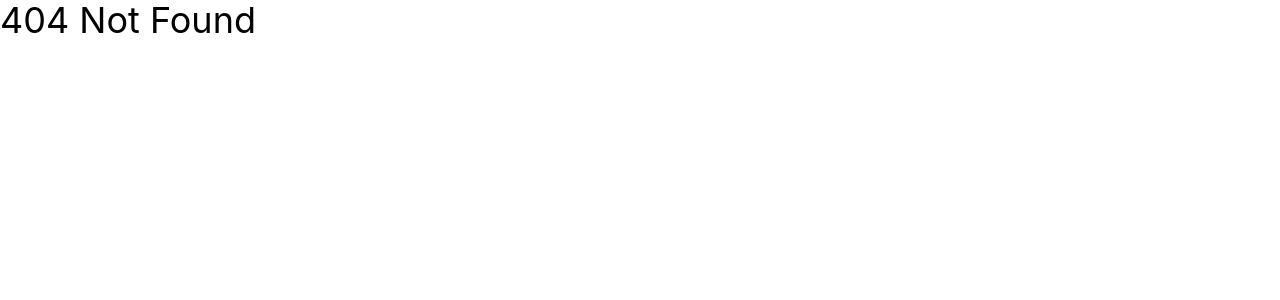
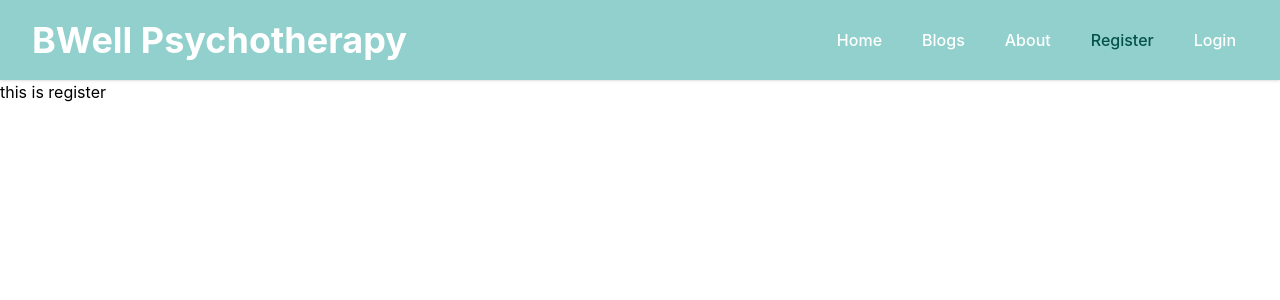
Before and after one commit to KAFIUL-ISLAM/BWell-Psychotherapy, a React (Create React App) app: page /register in a window 1280 px wide. Before the commit this address had no page. Shown: the top 300 px of the page. Built offline with nearby package versions, Linux system fonts and the light colour scheme.

Commit message:
header completed

```diff
--- a/src/App.js
+++ b/src/App.js
@@ -1,12 +1,20 @@
 import './App.css';
 import { Route, Routes } from 'react-router-dom';
 import Home from './Components/Homepage/Home/Home';
+import Blogs from './Components/Blogs/Blogs';
+import AboutMe from './Components/AboutMe/AboutMe';
+import Login from './Components/AuthenticationPage/Login/Login';
+import Register from './Components/AuthenticationPage/Register/Register';
 
 function App() {
   return (
     <div >
       <Routes>
         <Route path='/' element={<Home></Home>}></Route>
+        <Route path='/blogs' element={<Blogs></Blogs>}></Route>
+        <Route path='/about' element={<AboutMe></AboutMe>}></Route>
+        <Route path='/login' element={<Login></Login>}></Route>
+        <Route path='/register' element={<Register></Register>}></Route>
         <Route path='*' element={<h1 className='text-4xl'>404 Not Found</h1>}></Route>
       </Routes>
     </div>
--- a/src/Components/AboutMe/AboutMe.js
+++ b/src/Components/AboutMe/AboutMe.js
@@ -1,8 +1,10 @@
 import React from 'react';
+import Header from '../CommonComp/Header/Header';
 
 const AboutMe = () => {
     return (
         <div>
+            <Header></Header>
             <h1>This is about me</h1>
         </div>
     );
--- a/src/Components/ActiveLink/ActiveLink.js
+++ b/src/Components/ActiveLink/ActiveLink.js
@@ -9,7 +9,7 @@ function ActiveLink({ children, to, ...props }) {
     return (
         <div>
             <Link
-                style={{ color: match ? '#9D1758' : 'gray', textDecoration: match ? "none" : "none" }}
+                style={{ color: match ? '#04514B' : 'white', textDecoration: match ? "none" : "none" }}
                 to={to}
                 {...props}
             >
--- a/src/Components/AuthenticationPage/Login/Login.js
+++ b/src/Components/AuthenticationPage/Login/Login.js
@@ -1,8 +1,10 @@
 import React from 'react';
+import Header from '../../CommonComp/Header/Header';
 
 const Login = () => {
     return (
         <div>
+            <Header></Header>
             <h1>this is login</h1>
         </div>
     );
--- a/src/Components/AuthenticationPage/Register/Register.js
+++ b/src/Components/AuthenticationPage/Register/Register.js
@@ -1,8 +1,10 @@
 import React from 'react';
+import Header from '../../CommonComp/Header/Header';
 
 const Register = () => {
     return (
         <div>
+            <Header></Header>
             <h1>this is register</h1>
         </div>
     );
--- a/src/Components/Blogs/Blogs.js
+++ b/src/Components/Blogs/Blogs.js
@@ -1,8 +1,10 @@
 import React from 'react';
+import Header from '../CommonComp/Header/Header';
 
 const Blogs = () => {
     return (
         <div>
+            <Header></Header>
             <h1>this is blogs</h1>
         </div>
     );
--- a/src/Components/CommonComp/Header/Header.js
+++ b/src/Components/CommonComp/Header/Header.js
@@ -8,35 +8,29 @@ const Header = () => {
 
     return (
         <div>
-            <nav className="dark:bg-gray-800 shadow " style={{ backgroundColor: '#ffe2db' }}>
+            <nav className="dark:bg-gray-800 shadow " style={{ backgroundColor: '#91D0CC' }}>
                 <div className="max-w-7xl mx-auto px-8">
                         <div className="flex items-center justify-between h-20">
-                        <div className=" flex items-center">
                             <Link className="flex-shrink-0" to="/">
-                                <img src='/logo.png' alt="B-Reviews" />
+                                <h3 className='text-white font-bold text-4xl'>BWell Psychotherapy</h3>
                             </Link>
                             <div className="hidden md:block">
                                 <div className="ml-10 flex items-baseline space-x-4">
-                                    <ActiveLink className="text-gray-400  hover:text-pink-800 dark:hover:text-white px-3 py-2 rounded-md text-md font-medium" to="/">
+                                    <ActiveLink className="text-white  hover:text-pink-800 dark:hover:text-white px-3 py-2 rounded-md text-md font-medium" to="/">
                                         Home
                                     </ActiveLink>
-                                    <ActiveLink className="text-gray-400 dark:text-white  hover:text-pink-800 dark:hover:text-white px-3 py-2 rounded-md text-md font-medium" to="/reviews">
+                                    <ActiveLink className="text-white dark:text-white  hover:text-pink-800 dark:hover:text-white px-3 py-2 rounded-md text-md font-medium" to="/blogs">
                                         Blogs
                                     </ActiveLink>
-                                    <ActiveLink className="text-gray-400  hover:text-pink-800 dark:hover:text-white px-3 py-2 rounded-md text-md font-medium" to="/dashboard">
-                                        About me
+                                    <ActiveLink className="text-white hover:text-pink-800 dark:hover:text-white px-3 py-2 rounded-md text-md font-medium" to="/about">
+                                        About
                                     </ActiveLink>
-                                    <ActiveLink className="text-gray-400  hover:text-pink-800 dark:hover:text-white px-3 py-2 rounded-md text-md font-medium" to="/blogs">
+                                    <ActiveLink className="text-white  hover:text-pink-800 dark:hover:text-white px-3 py-2 rounded-md text-md font-medium" to="/register">
+                                        Register
+                                    </ActiveLink>
+                                    <ActiveLink className="text-white  hover:text-pink-800 dark:hover:text-white px-3 py-2 rounded-md text-md font-medium" to="/login">
                                         Login
                                     </ActiveLink>
-                                    <ActiveLink className="text-gray-400  hover:text-pink-800 dark:hover:text-white px-3 py-2 rounded-md text-md font-medium" to="/blogs">
-                                        Register
-                                    </ActiveLink>
-                                </div>
-                            </div>
-                        </div>
-                        <div className="block">
-                            <div className="ml-4 flex items-center md:ml-6">
                                 </div>
                             </div>
                             <div className="-mr-2 flex md:hidden">
@@ -65,17 +59,17 @@ const Header = () => {
                             <ActiveLink className="text-gray-400 hover:text-pink-800 dark:hover:text-white block px-3 py-2 rounded-md text-base font-medium" to="/">
                                 Home
                             </ActiveLink>
-                            <ActiveLink className="text-gray-400 dark:text-white hover:text-pink-800 block px-3 py-2 rounded-md text-base font-medium" to="/reviews">
+                            <ActiveLink className="text-gray-400 dark:text-white hover:text-pink-800 block px-3 py-2 rounded-md text-base font-medium" to="/blogs">
                                 Blogs
                             </ActiveLink>
-                            <ActiveLink className="text-gray-400 hover:text-pink-800 dark:hover:text-white block px-3 py-2 rounded-md text-base font-medium" to="/dashboard">
-                                About me
+                            <ActiveLink className="text-gray-400 hover:text-pink-800 dark:hover:text-white block px-3 py-2 rounded-md text-base font-medium" to="/about">
+                                About
                             </ActiveLink>
-                            <ActiveLink className="text-gray-400 hover:text-pink-800 dark:hover:text-white block px-3 py-2 rounded-md text-base font-medium" to="/blogs">
+                            <ActiveLink className="text-gray-400 hover:text-pink-800 dark:hover:text-white block px-3 py-2 rounded-md text-base font-medium" to="/register">
+                                Register
+                            </ActiveLink>
+                            <ActiveLink className="text-gray-400 hover:text-pink-800 dark:hover:text-white block px-3 py-2 rounded-md text-base font-medium" to="/login">
                                 Login
-                            </ActiveLink>
-                            <ActiveLink className="text-gray-400 hover:text-pink-800 dark:hover:text-white block px-3 py-2 rounded-md text-base font-medium" to="/blogs">
-                                Register
                             </ActiveLink>
                         </div>
                     </div>
```
Lines whose indentation alone changed are shown as unchanged.
